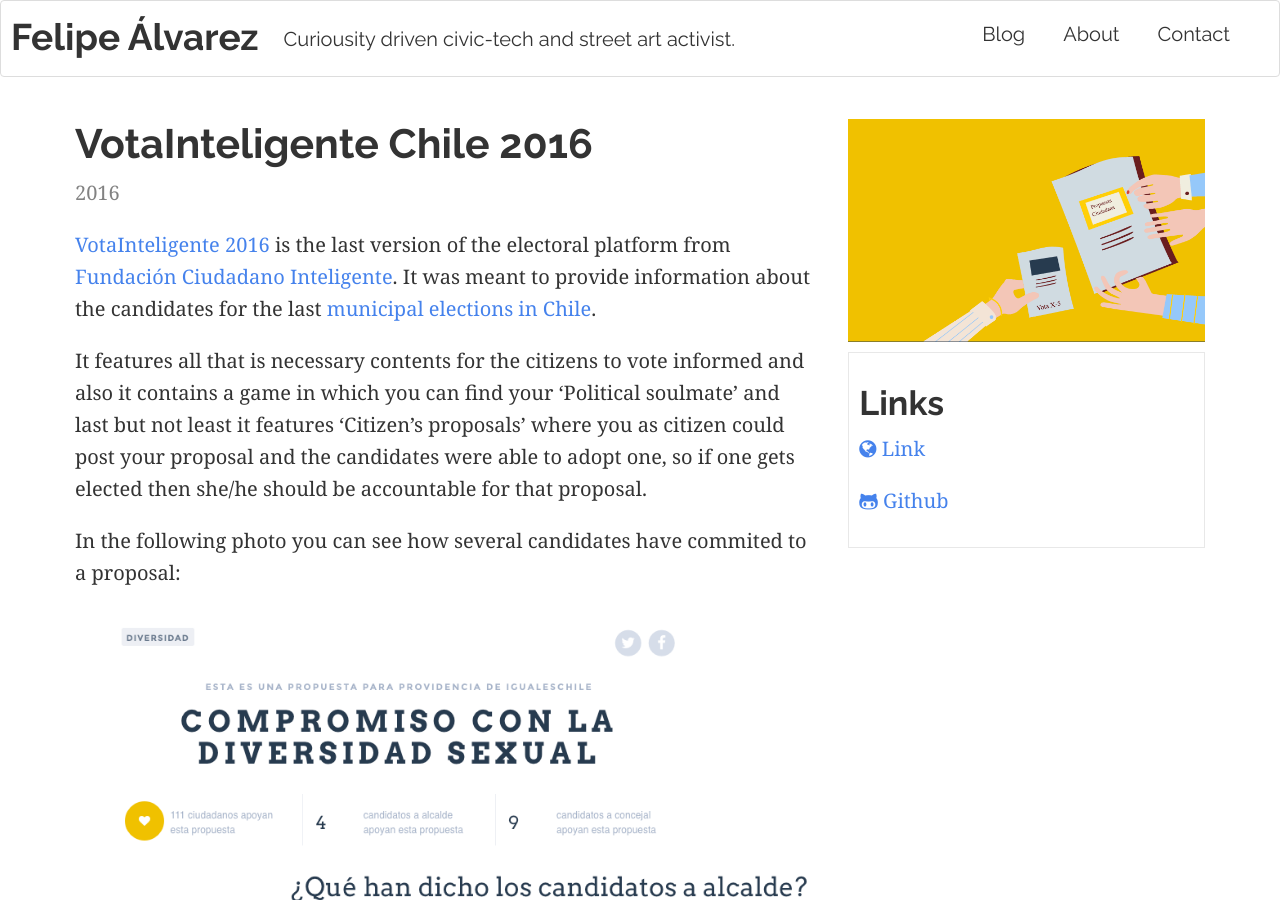
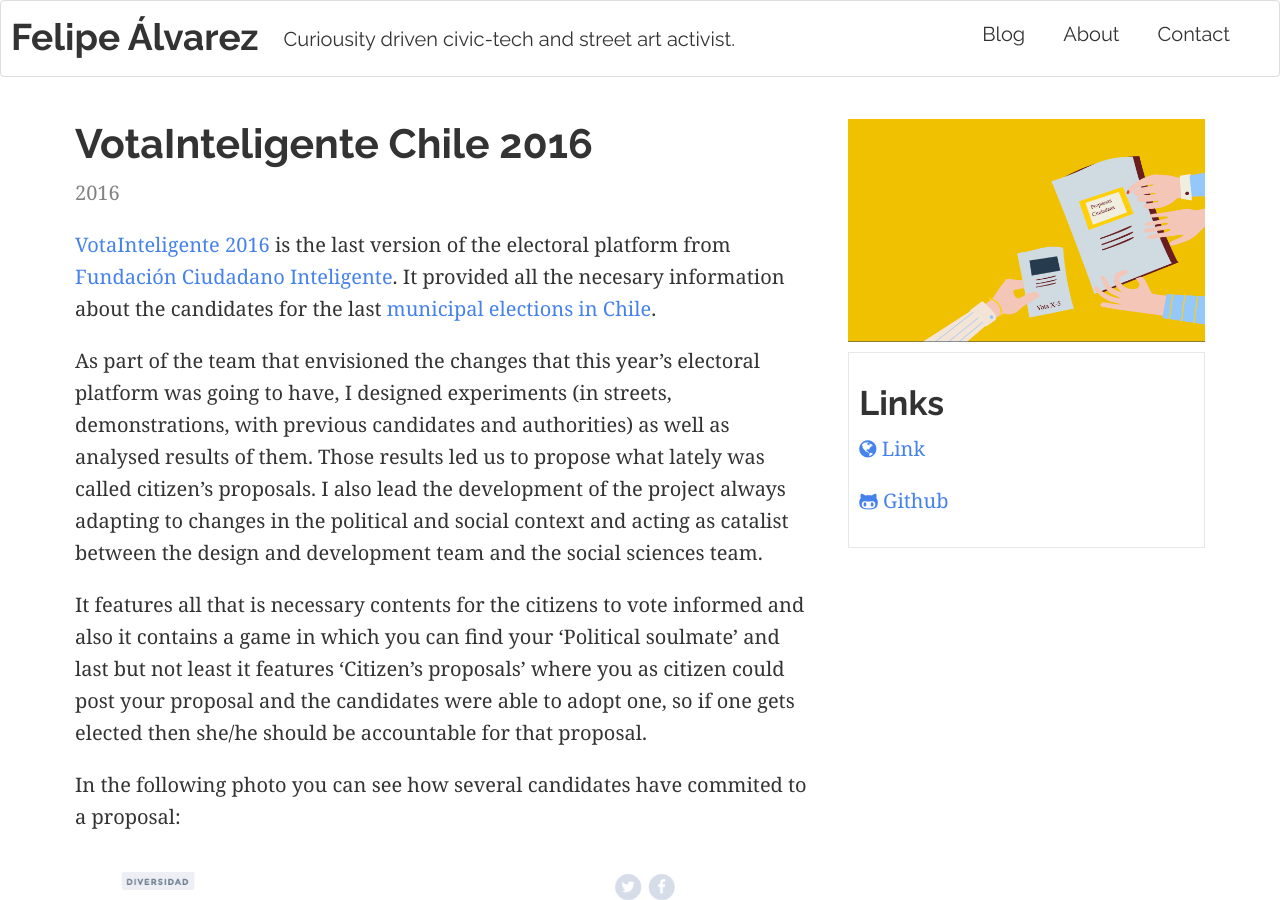
Before and after one commit to lfalvarez/portfolio, a Jekyll site: the page built from _posts/2016-06-13-votainteligente.markdown, in a window 1280 px wide and 900 px high. Built offline with Jekyll 4.4.1, drawn with Linux system fonts in a browser that asks for light colours.

Commit message:
What I did in VotaInteligente

```diff
--- a/_posts/2016-06-13-votainteligente.markdown
+++ b/_posts/2016-06-13-votainteligente.markdown
@@ -14,7 +14,9 @@
       description: Repo in github
       type: github
 ---
-[VotaInteligente 2016](http://votainteligente.cl) is the last version of the electoral platform from [Fundación Ciudadano Inteligente](http://ciudadanointeligente.org). It was meant to provide information about the candidates for the last [municipal elections in Chile](https://en.wikipedia.org/wiki/Elections_in_Chile#Municipal_elections).
+[VotaInteligente 2016](http://votainteligente.cl) is the last version of the electoral platform from [Fundación Ciudadano Inteligente](http://ciudadanointeligente.org). It provided all the necesary information about the candidates for the last [municipal elections in Chile](https://en.wikipedia.org/wiki/Elections_in_Chile#Municipal_elections).
+
+As part of the team that envisioned the changes that this year's electoral platform was going to have, I designed experiments (in streets, demonstrations, with previous candidates and authorities) as well as analysed results of them. Those results led us to propose what lately was called citizen's proposals. I also lead the development of the project always adapting to changes in the political and social context and acting as catalist between the design and development team and the social sciences team.
 
 It features all that is necessary contents for the citizens to vote informed and also it contains a game in which you can find your 'Political soulmate' and last but not least it features 'Citizen's proposals' where you as citizen could post your proposal and the candidates were able to adopt one, so if one gets elected then she/he should be accountable for that proposal.
 
```
